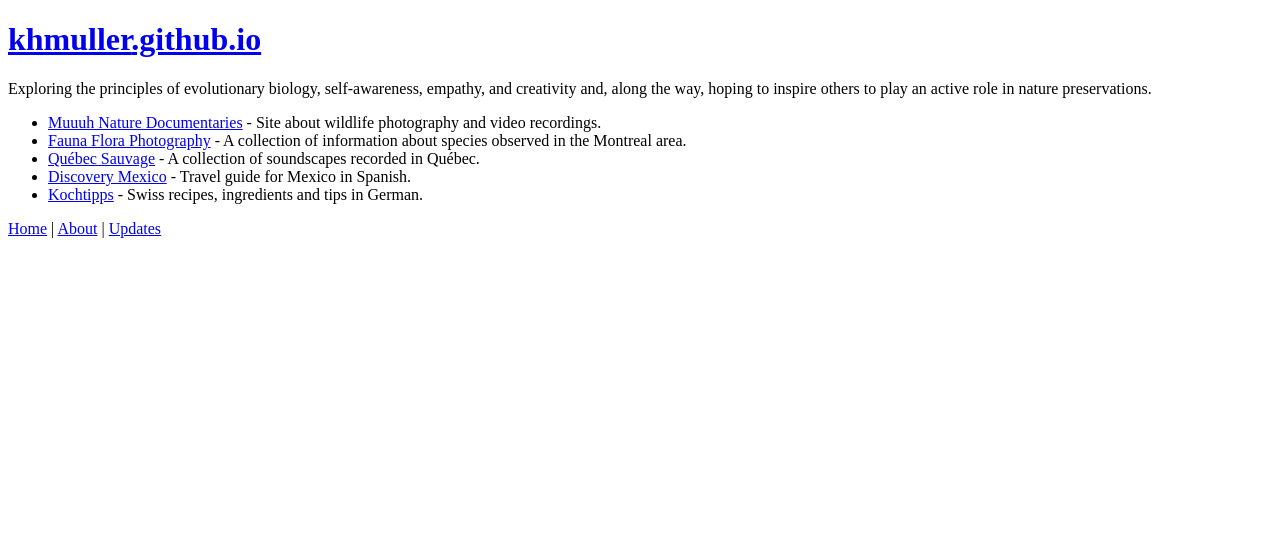
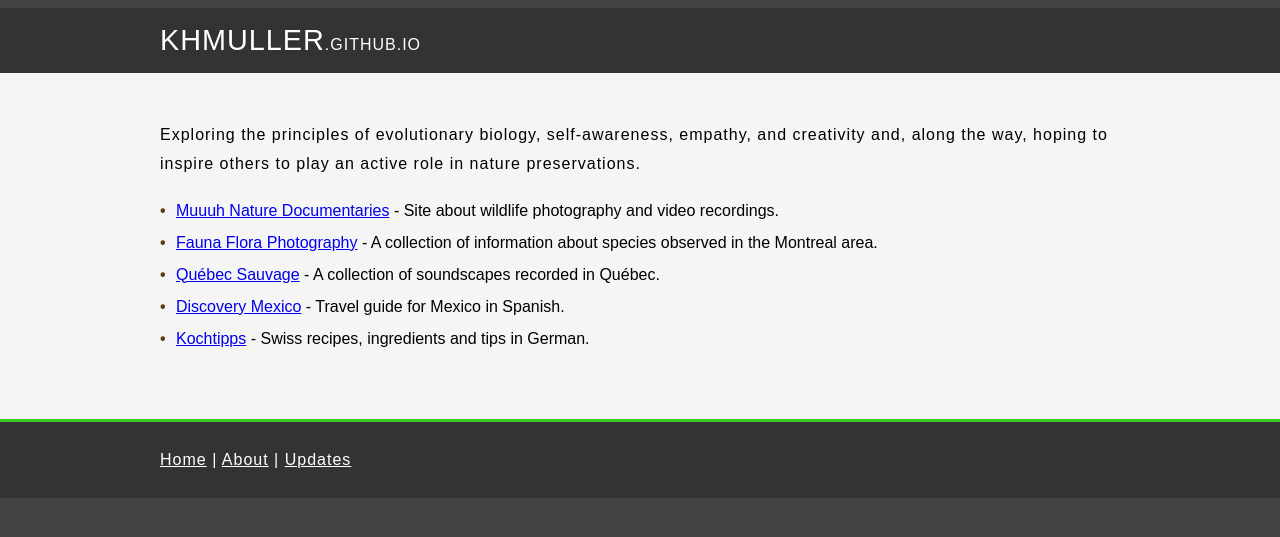
Before and after one commit to KHMuller/khmuller.github.io, a Jekyll site: the page built from index.md, in a window 1280 px wide. Shown: the top 537 px of the page. Built offline with Jekyll 4.4.1, drawn with Linux system fonts in a browser that asks for light colours.

Commit message:
Fixed Assets folder

```diff
--- a/_layouts/animal.html
+++ b/_layouts/animal.html
@@ -8,7 +8,7 @@
 		<meta name="description" content="{{ page.description }}" />
 		<meta name="keywords" content="{{ page.tags }}" />
     <link rel="canonical" href="{{ page.canonical }}" />
-    <link rel="stylesheet" type="text/css" href="/_assets/styles/styles.css">
+    <link rel="stylesheet" type="text/css" href="/assets/styles/styles.css">
   </head>
   <body>
     <header><div class="wrapper"><h1><a href="/">khmuller<span>.github.io</span></a></h1></div></header>
--- a/_layouts/default.html
+++ b/_layouts/default.html
@@ -8,7 +8,7 @@
 		<meta name="description" content="{{ page.description }}" />
 		<meta name="keywords" content="{{ page.tags }}" />
     <link rel="canonical" href="{{ page.canonical }}" />
-    <link rel="stylesheet" type="text/css" href="/_assets/styles/styles.css">
+    <link rel="stylesheet" type="text/css" href="/assets/styles/styles.css">
   </head>
   <body>
     <header><div class="wrapper"><h1><a href="/">khmuller<span>.github.io</span></a></h1></div></header>
--- a/_layouts/docs.html
+++ b/_layouts/docs.html
@@ -8,7 +8,7 @@
 		<meta name="description" content="{{ page.description }}" />
 		<meta name="keywords" content="{{ page.tags }}" />
     <link rel="canonical" href="{{ page.canonical }}" />
-    <link rel="stylesheet" type="text/css" href="/_assets/styles/styles.css">
+    <link rel="stylesheet" type="text/css" href="/assets/styles/styles.css">
   </head>
   <body>
     <header><div class="wrapper"><h1><a href="/">khmuller<span>.github.io</span></a></h1></div></header>
--- a/_layouts/headline.html
+++ b/_layouts/headline.html
@@ -8,7 +8,7 @@
 		<meta name="description" content="{{ page.description }}" />
 		<meta name="keywords" content="{{ page.tags }}" />
     <link rel="canonical" href="{{ page.canonical }}" />
-    <link rel="stylesheet" type="text/css" href="/_assets/styles/styles.css">
+    <link rel="stylesheet" type="text/css" href="/assets/styles/styles.css">
   </head>
   <body>
     <header><div class="wrapper"><h1>{{ page.headline }}</h1></div></header>
```
Also changed, not shown: assets/styles/styles.css (renamed from _assets/styles/styles.css), 1 other file.
